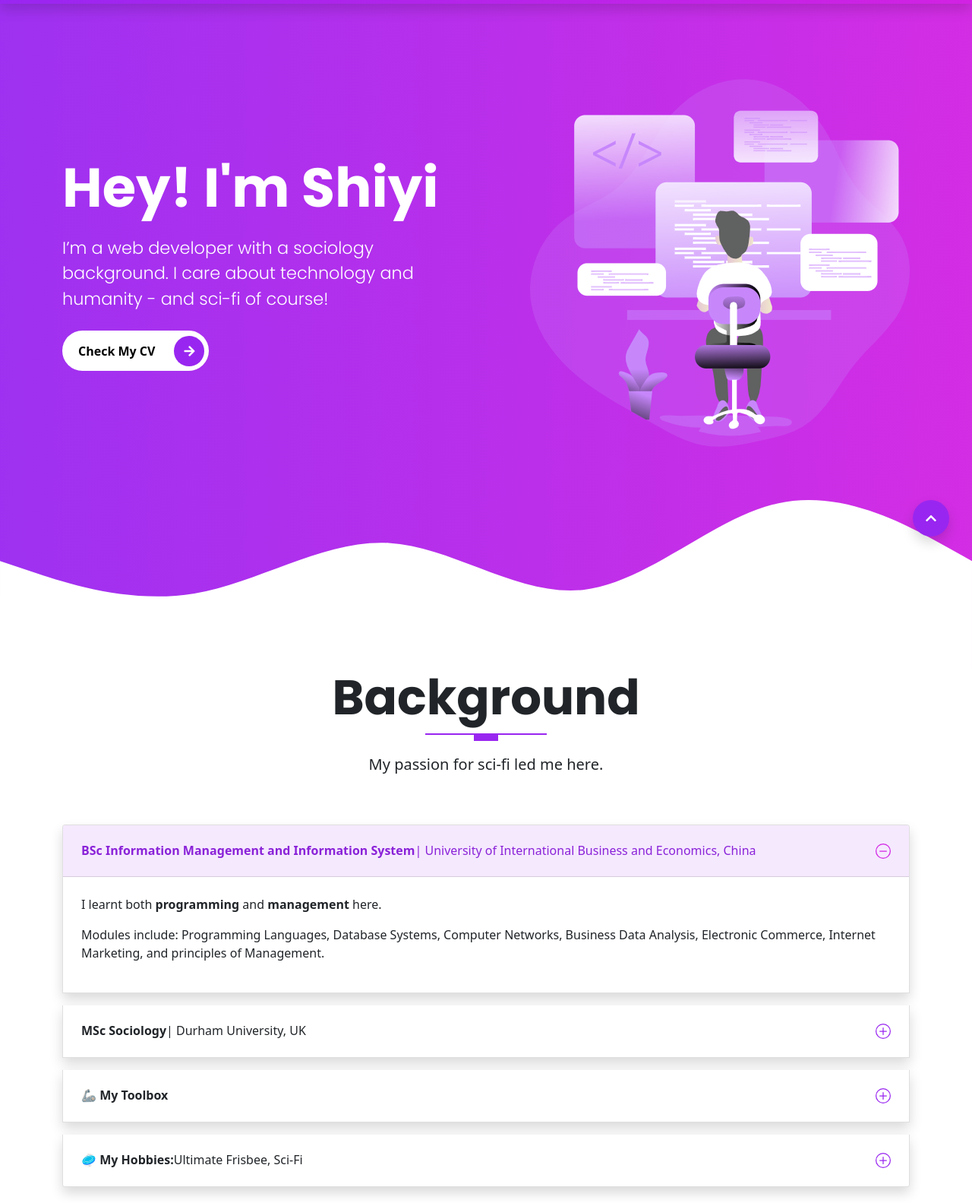
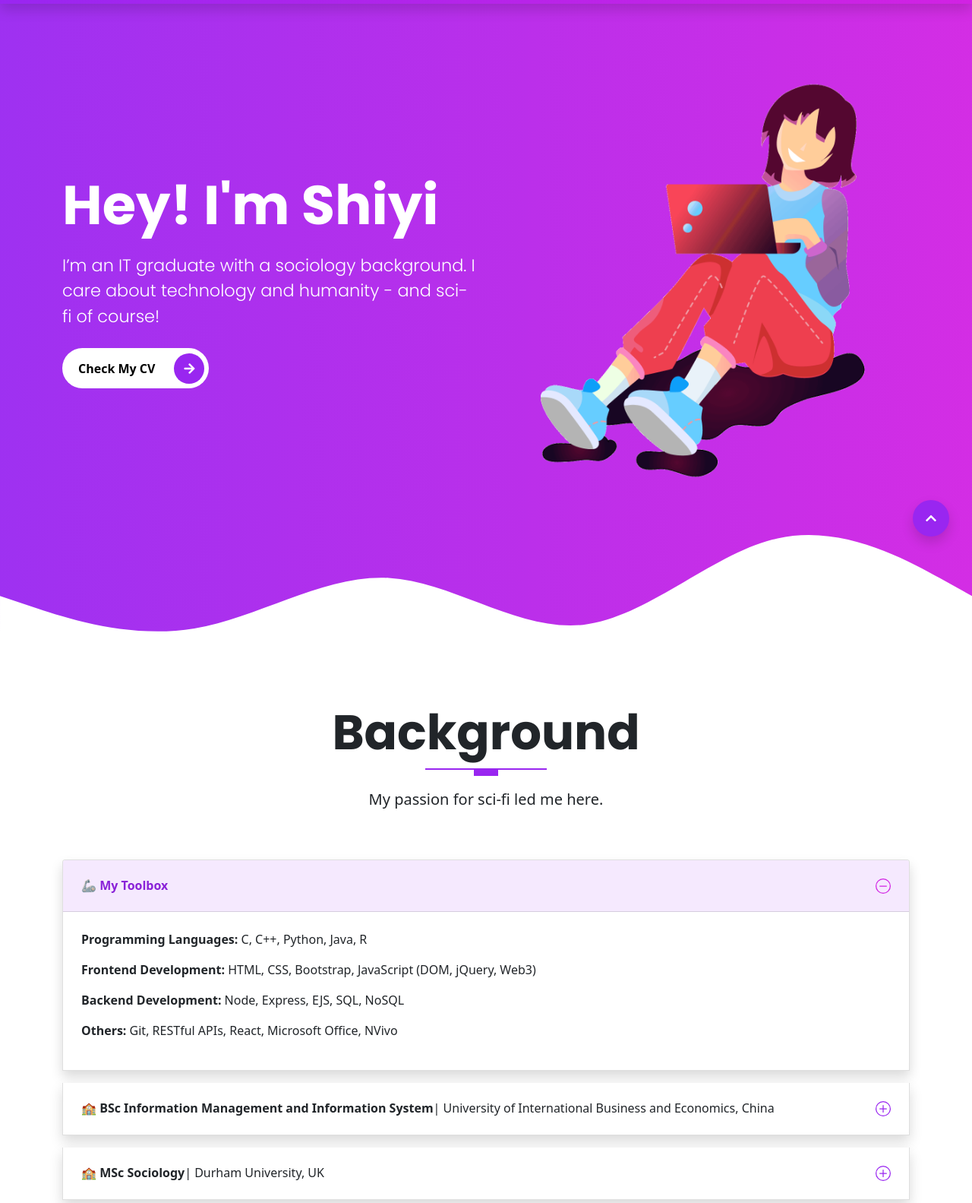
Before and after one commit to ShiyiH313/my_first_portfolio, a website: page index.html in a window 1280 px wide. Shown: the part 64-1647 px from the top of the page at 76% size. Drawn offline with nearby package versions, Linux system fonts and the light colour scheme; files that its build step writes are made by us from their sources.

Commit message:
Add picture. Everything about content is done :)

```diff
--- a/index.html
+++ b/index.html
@@ -54,7 +54,7 @@
                 <h1 class="display-2">
                     <span class="display-2--intro">Hey! I'm Shiyi</span>
                     <span class="display-2--description lh-base">
-            I’m a web developer with a sociology background. I care about technology and humanity - and sci-fi of course!
+            I’m an IT graduate with a sociology background. I care about technology and humanity - and sci-fi of course!
           </span>
                 </h1>
                 <button type="button" class="rounded-pill btn-rounded">Check My CV
@@ -64,7 +64,7 @@
             <!-- START THE CONTENT FOR THE VIDEO -->
             <div class="col-md-6 intros text-end">
                 <div class="video-box">
-                    <img src="images/arts/intro-section-illustration.png" alt="video illutration" class="img-fluid">
+                    <img src="images/arts/me_coding.png" alt="video illutration" class="img-fluid">
 
                 </div>
             </div>
@@ -96,50 +96,11 @@
                         <h2 class="accordion-header" id="headingOne">
                             <button class="accordion-button" type="button" data-bs-toggle="collapse"
                                     data-bs-target="#collapseOne" aria-expanded="true" aria-controls="collapseOne">
-                                <strong>BSc Information Management and Information System </strong> | University of
-                                International Business and Economics, China
+                                <strong>🦾 My Toolbox</strong>
+
                             </button>
                         </h2>
                         <div id="collapseOne" class="accordion-collapse collapse show" aria-labelledby="headingOne"
-                             data-bs-parent="#accordionExample">
-                            <div class="accordion-body">
-                                <p>I learnt both <strong>programming</strong> and <strong>management</strong> here. </p>
-                                <p>Modules include: Programming Languages, Database Systems, Computer Networks, Business
-                                    Data Analysis, Electronic Commerce, Internet Marketing, and principles of
-                                    Management.</p>
-                            </div>
-                        </div>
-                    </div>
-                    <!-- ACCORDION ITEM 2 -->
-                    <div class="accordion-item shadow mb-3">
-                        <h2 class="accordion-header" id="headingTwo">
-                            <button class="accordion-button collapsed" type="button" data-bs-toggle="collapse"
-                                    data-bs-target="#collapseTwo" aria-expanded="false" aria-controls="collapseTwo">
-                                <strong>MSc Sociology</strong> | Durham University, UK
-                            </button>
-                        </h2>
-                        <div id="collapseTwo" class="accordion-collapse collapse" aria-labelledby="headingTwo"
-                             data-bs-parent="#accordionExample">
-                            <div class="accordion-body">
-                                <p>Focusing on the intersection of technology and sociology, my research interests
-                                    included:</p>
-                                <p><strong>Human-Technology Boundaries:</strong> Investigated the evolving relationship
-                                    between humans and cyborgs.</p>
-                                <p><strong>Technology's Societal Impact:</strong> Analysed how technological
-                                    advancements influence societal norms and behaviours, with a particular emphasis on
-                                    the impact of cyberstalking.</p>
-                            </div>
-                        </div>
-                    </div>
-                    <!-- ACCORDION ITEM 3 -->
-                    <div class="accordion-item shadow mb-3">
-                        <h2 class="accordion-header" id="headingThree">
-                            <button class="accordion-button collapsed" type="button" data-bs-toggle="collapse"
-                                    data-bs-target="#collapseThree" aria-expanded="false" aria-controls="collapseThree">
-                                <strong>🦾 My Toolbox</strong>
-                            </button>
-                        </h2>
-                        <div id="collapseThree" class="accordion-collapse collapse" aria-labelledby="headingThree"
                              data-bs-parent="#accordionExample">
                             <div class="accordion-body">
                                 <p>
@@ -156,6 +117,53 @@
                                     <strong>Others:</strong> Git, RESTful APIs, React, Microsoft Office, NVivo
                                 </p>
 
+
+                            </div>
+                        </div>
+                    </div>
+                    <!-- ACCORDION ITEM 2 -->
+                    <div class="accordion-item shadow mb-3">
+                        <h2 class="accordion-header" id="headingTwo">
+                            <button class="accordion-button collapsed" type="button" data-bs-toggle="collapse"
+                                    data-bs-target="#collapseTwo" aria-expanded="false" aria-controls="collapseTwo">
+
+                                <strong>🏫 BSc Information Management and Information System </strong> | University of
+                                International Business and Economics, China
+                            </button>
+                        </h2>
+                        <div id="collapseTwo" class="accordion-collapse collapse" aria-labelledby="headingTwo"
+                             data-bs-parent="#accordionExample">
+                            <div class="accordion-body">
+
+
+                                <p>I learnt both <strong>programming</strong> and <strong>management</strong> here. </p>
+                                <p>Modules include: Programming Languages, Database Systems, Computer Networks, Business
+                                    Data Analysis, Electronic Commerce, Internet Marketing, and principles of
+                                    Management.</p>
+                            </div>
+                        </div>
+                    </div>
+                    <!-- ACCORDION ITEM 3 -->
+                    <div class="accordion-item shadow mb-3">
+                        <h2 class="accordion-header" id="headingThree">
+                            <button class="accordion-button collapsed" type="button" data-bs-toggle="collapse"
+                                    data-bs-target="#collapseThree" aria-expanded="false" aria-controls="collapseThree">
+                                <strong>🏫 MSc Sociology</strong> | Durham University, UK
+
+                            </button>
+                        </h2>
+                        <div id="collapseThree" class="accordion-collapse collapse" aria-labelledby="headingThree"
+                             data-bs-parent="#accordionExample">
+                            <div class="accordion-body">
+
+                                <p>Focusing on the intersection of technology and sociology, my research interests
+                                    included:</p>
+                                <p><strong>Human-Technology Boundaries:</strong> Investigated the evolving relationship
+                                    between humans and cyborgs.</p>
+                                <p><strong>Technology's Societal Impact:</strong> Analysed how technological
+                                    advancements influence societal norms and behaviours, with a particular emphasis on
+                                    the impact of cyberstalking.</p>
+
                             </div>
                         </div>
                     </div>
@@ -164,7 +172,7 @@
                         <h2 class="accordion-header" id="headingFour">
                             <button class="accordion-button collapsed" type="button" data-bs-toggle="collapse"
                                     data-bs-target="#collapseFour" aria-expanded="false" aria-controls="collapseFour">
-                                <strong>🥏 My Hobbies:</strong>  Ultimate Frisbee, Sci-Fi
+                                <strong>🥏 My Hobbies:</strong> Ultimate Frisbee, Sci-Fi
 
                             </button>
                         </h2>
@@ -188,7 +196,8 @@
                                     of the times they were written.
                                 </p>
                                 <p>
-                                    Some of my favourites are <em>The Left Hand of Darkness</em>, <em>Blade Runner</em>, and <em>Hyperion</em> 🤩.
+                                    Some of my favourites are <em>The Left Hand of Darkness</em>, <em>Blade Runner</em>,
+                                    and <em>Hyperion</em> 🤩.
                                 </p>
 
                             </div>
@@ -224,14 +233,16 @@
                         <div class="caption">
                             <h4>Top 10 Movies</h4>
                             <p style="font-size: 14px;">
-                                <em>Fetch movie data from The Movie Database API and store it in an SQLite database. Allow users to view, update, and manage movie lists.
+                                <em>Fetch movie data from The Movie Database API and store it in an SQLite database.
+                                    Allow users to view, update, and manage movie lists.
                                 </em></p>
                             <p style="font-size: 14px;">
                                 Python | CSS | HTML | API |
                                 Flask | WTForms | SQLite | SQLAlchemy
                             </p>
                             <p>
-                                <a href="https://github.com/ShiyiH313/top_10_movies" style="font-size: 14px; color: white">Link</a>
+                                <a href="https://github.com/ShiyiH313/top_10_movies"
+                                   style="font-size: 14px; color: white">Link</a>
                             </p>
                         </div>
                     </div>
@@ -246,13 +257,15 @@
                         <div class="caption">
                             <h4>COFFII</h4>
                             <p style="font-size: 14px;">
-                                <em>Help users add, view, and manage café and wifi information, and provide a handy resource for café enthusiasts and remote workers.
+                                <em>Help users add, view, and manage café and wifi information, and provide a handy
+                                    resource for café enthusiasts and remote workers.
                                 </em></p>
                             <p style="font-size: 14px;">
                                 Python | CSS | HTML | Flask | WTForms
                             </p>
                             <p>
-                                <a href="https://github.com/ShiyiH313/COFFII" style="font-size: 14px; color: white">Link</a>
+                                <a href="https://github.com/ShiyiH313/COFFII"
+                                   style="font-size: 14px; color: white">Link</a>
                             </p>
                         </div>
                     </div>
@@ -266,19 +279,20 @@
                         <div class="caption">
                             <h4>Blog with Users</h4>
                             <p style="font-size: 14px;">
-                                <em>Create, manage, and interact with blog posts, include user authentication, post management, commenting, and email functionalities.
+                                <em>Create, manage, and interact with blog posts, include user authentication, post
+                                    management, commenting, and email functionalities.
                                 </em></p>
                             <p style="font-size: 14px;">
                                 Flask | Gravatar | Werkzeug | Smtplib | Bootstrap 5 | CKEditor
                             </p>
                             <p>
-                                <a href="https://github.com/ShiyiH313/blog_with_users" style="font-size: 14px; color: white">Link</a>
+                                <a href="https://github.com/ShiyiH313/blog_with_users"
+                                   style="font-size: 14px; color: white">Link</a>
                             </p>
                         </div>
                     </div>
                 </div>
             </div>
-
 
 
         </div>
@@ -404,7 +418,8 @@
                     </svg>
                 </div>
                 <div class="contact-box__info">
-                    <a href="https://maps.app.goo.gl/7yWoEU3tqoDX1Xts5" class="contact-box__info--title">Newcastle Upon Tyne, UK</a>
+                    <a href="https://maps.app.goo.gl/7yWoEU3tqoDX1Xts5" class="contact-box__info--title">Newcastle Upon
+                        Tyne, UK</a>
                     <p class="contact-box__info--subtitle">NE6 1XW</p>
                 </div>
             </div>
@@ -416,7 +431,7 @@
         <div class="container">
             <div class="row py-4 text-center text-white">
                 <div class="col-lg-5 col-md-6 mb-4 mb-md-0">
-                    connect with me on social media
+                    Connect with me on social media
                 </div>
                 <div class="col-lg-7 col-md-6">
 
```
Also changed, not shown: images/arts/me_coding.png (added). Lines whose indentation alone changed are shown as unchanged.
